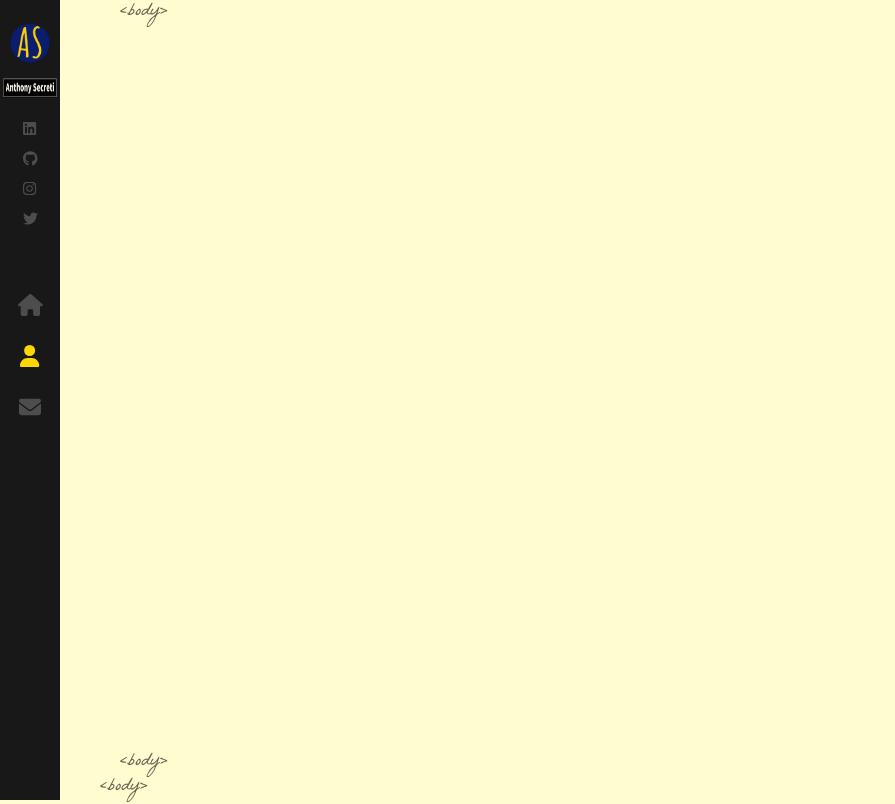
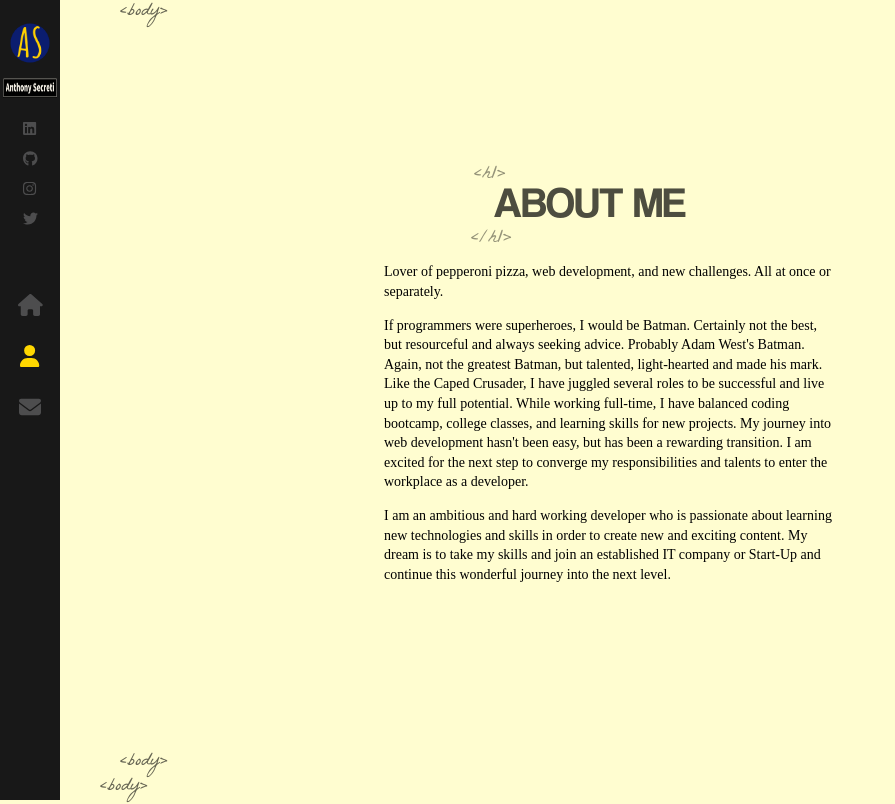
Before and after one commit to mranthonys/failedsite, a React (Create React App) app: page /about in a window 1280 px wide. Shown: the whole page, without its empty margins (0-895 px from the left). Built offline with nearby package versions, Linux system fonts and the light colour scheme.

Commit message:
added ABOUT ME content & Animation

```diff
--- a/src/components/About/index.js
+++ b/src/components/About/index.js
@@ -1,3 +1,50 @@
-const About = () => 'hello'
+import './index.scss'
+import LetterAnimation from '../LetterAnimation'
+import { useState, useEffect } from 'react'
+
+const About = () => {
+
+    const [letterClass, setLetterClass] = useState('text-animate')
+    useEffect(() => {
+        setTimeout(() => {
+         setLetterClass('text-animate-hover')
+        }, 4000)
+    },[])
+
+
+    return (
+        <div className='container aboutPage'>
+            <div className='text-zone'>
+                <h1>
+                    <LetterAnimation
+                    letterClass={letterClass}
+                        strArray={['A', 'B', 'O', 'U', 'T', ' ', 'M', 'E']}
+                        idx={15}
+                    />
+                </h1>
+                <p>
+                   Lover of pepperoni pizza, web development, and new challenges. All at once or separately.
+                </p>
+                <p>
+                   If programmers were superheroes, I would be Batman.
+                   Certainly not the best, but resourceful and always seeking advice.
+                   Probably Adam West's Batman. Again, not the greatest Batman,
+                   but talented, light-hearted and made his mark. Like the Caped Crusader,
+                   I have juggled several roles to be successful and live up to my full potential.
+                   While working full-time, I have balanced coding bootcamp, college classes, and
+                   learning skills for new projects. My journey into web development hasn't been easy,
+                   but has been a rewarding transition. I am excited for the next step to converge my
+                   responsibilities and talents to enter the workplace as a developer.
+                </p>
+                <p>
+                   I am an ambitious and hard working developer who is passionate about
+                   learning new technologies and skills in order to create new and exciting content.
+                   My dream is to take my skills and join an established IT company or Start-Up and
+                   continue this wonderful journey into the next level.
+                </p>
+            </div>
+        </div>
+    )
+}
 
 export default About
--- a/src/components/Home/index.js
+++ b/src/components/Home/index.js
@@ -20,10 +20,10 @@ const Home = () => {
         <div className="text-zone">
             <h1>
             <span className={letterClass}>H</span>
-            <span className={`${letterClass} _12`}>i, &nbsp;</span>
+            <span className={`${letterClass} _12`}>i,&nbsp;</span>
 
             <span className={`${letterClass} _13`}>I</span>
-            <span className={`${letterClass} _14`}>'m &nbsp;</span>
+            <span className={`${letterClass} _14`}>'m&nbsp;</span>
             <LetterAnimation letterClass={letterClass} strArray={firstLineArray} idx={15}/>
               <br />
             <img src={LogoTitle} alt="developer" />
--- a/src/components/Layout/index.scss
+++ b/src/components/Layout/index.scss
@@ -43,3 +43,75 @@
     transform-style: preserve-3d;
 
 }
+
+.aboutPage {
+    .text-zone {
+        position: absolute;
+        left: 30%;
+        top: 50%;
+        transform: translateY(-50%);
+        width: 35%;
+        vertical-align: middle;
+        display: table-cell;
+        max-height: 90%;
+
+        h1 {
+            font-size: 43px;
+            font-family: 'Coolvetica';
+            color: black;
+            opacity: 0.7;
+            font-weight: 400;
+            margin-top: 0;
+            position: relative;
+            margin-bottom: 30px;
+            left: 110px;
+
+            &::before {
+                content: '<h1>';
+                font-family: 'La Belle Aurore';
+                font-size: 20px;
+                position: absolute;
+                margin-top: -6px;
+                left: -20px;
+                opacity: 0.6;
+                line-height: 18px;
+            }
+            &::after {
+                content: '</h1>';
+                font-family: 'La Belle Aurore';
+                font-size: 20px;
+                position: absolute;
+                left: -43px;
+                bottom: -16px;
+                opacity: 0.6;
+                line-height: 18px;
+                margin-left: 20px;
+            }
+        }
+
+        p {
+            font-size: 14px;
+            color: black;
+            font-family: 'sans-serif';
+            font-weight: 400;
+            min-width: fit-content;
+            animation: pulse 1s;
+
+            &:nth-of-type(1) {
+                animation-delay: 1.1s;
+            }
+            &:nth-of-type(2) {
+                animation-delay: 1.1s;
+            }
+            &:nth-of-type(3) {
+                animation-delay: 1.1s;
+            }
+        }
+    }
+
+    .text-animate-hover {
+       &:hover {
+        color: #ffd700;
+       }
+    }
+}
--- a/src/components/LetterAnimation/index.scss
+++ b/src/components/LetterAnimation/index.scss
@@ -1,24 +1,24 @@
-// .text-animate {
-//     display: inline-block;
-//     opacity: 0;
-//     animation: bounceIn 1s 1s;
-//     animation-fill-mode: forwards;
-//     min-width: 10px;
-// }
+.text-animate {
+    display: inline-block;
+    opacity: 0;
+    animation: bounceIn 1s 1s;
+    animation-fill-mode: forwards;
+    min-width: 10px;
+}
 
-// .text-animate-hover {
-//     min-width: 10px;
-//     display: inline-block;
-//     animation-fill-mode: both;
+.text-animate-hover {
+    min-width: 10px;
+    display: inline-block;
+    animation-fill-mode: both;
 
-//     &:hover {
-//         animation: rubberBand 1s;
-//         color: #ffd700;
-//     }
-// }
+    &:hover {
+        animation: rubberBand 1s;
+        color: #ffd700;
+    }
+}
 
-// @for $i from 1 through 35 {
-//     .text-animate._#{$i} {
-//         animation-delay: calc($i / 10)s;
-//     }
-// }
+@for $i from 1 through 35 {
+    .text-animate._#{$i} {
+        animation-delay: calc($i / 10)s;
+    }
+}
```
